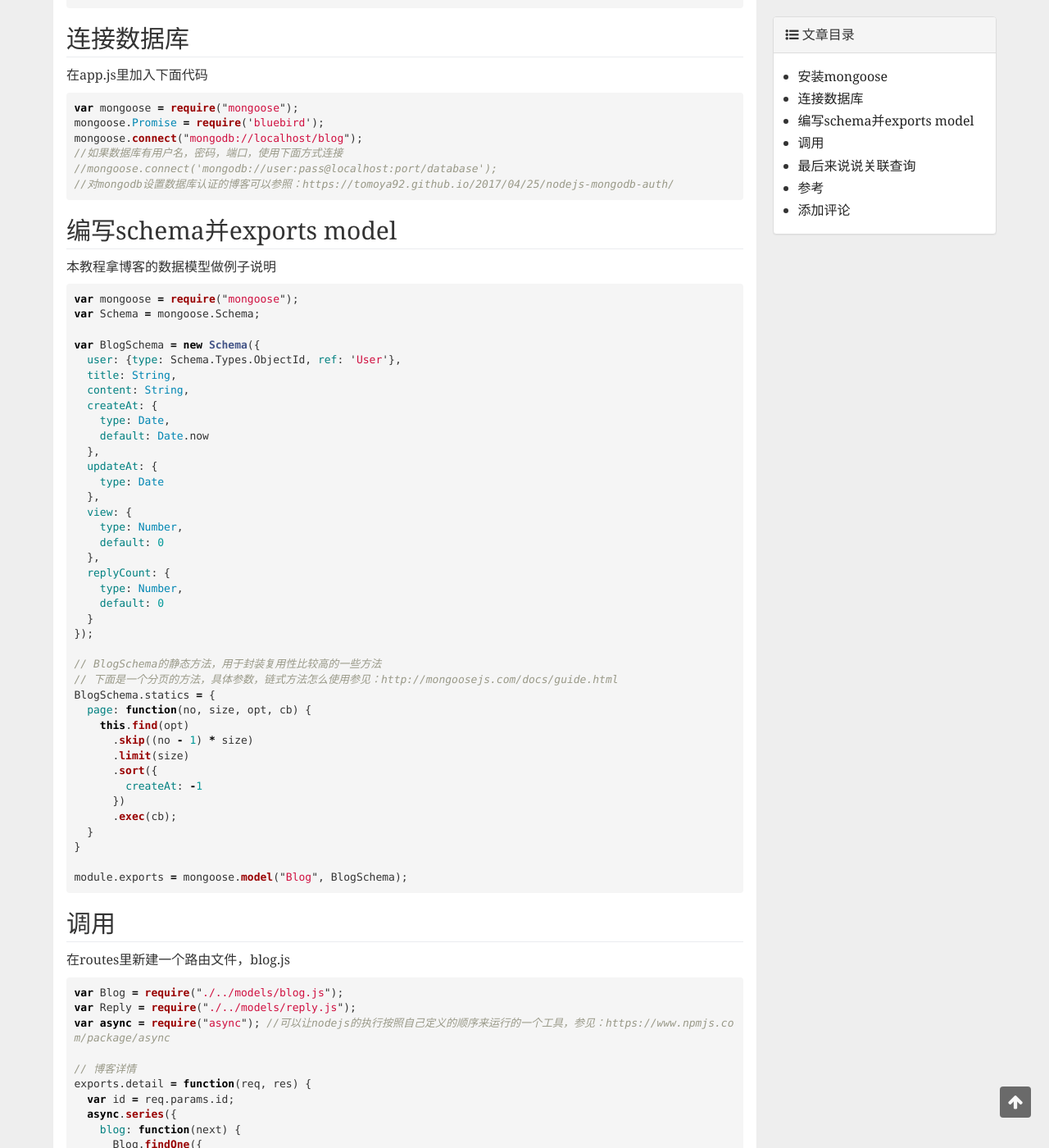
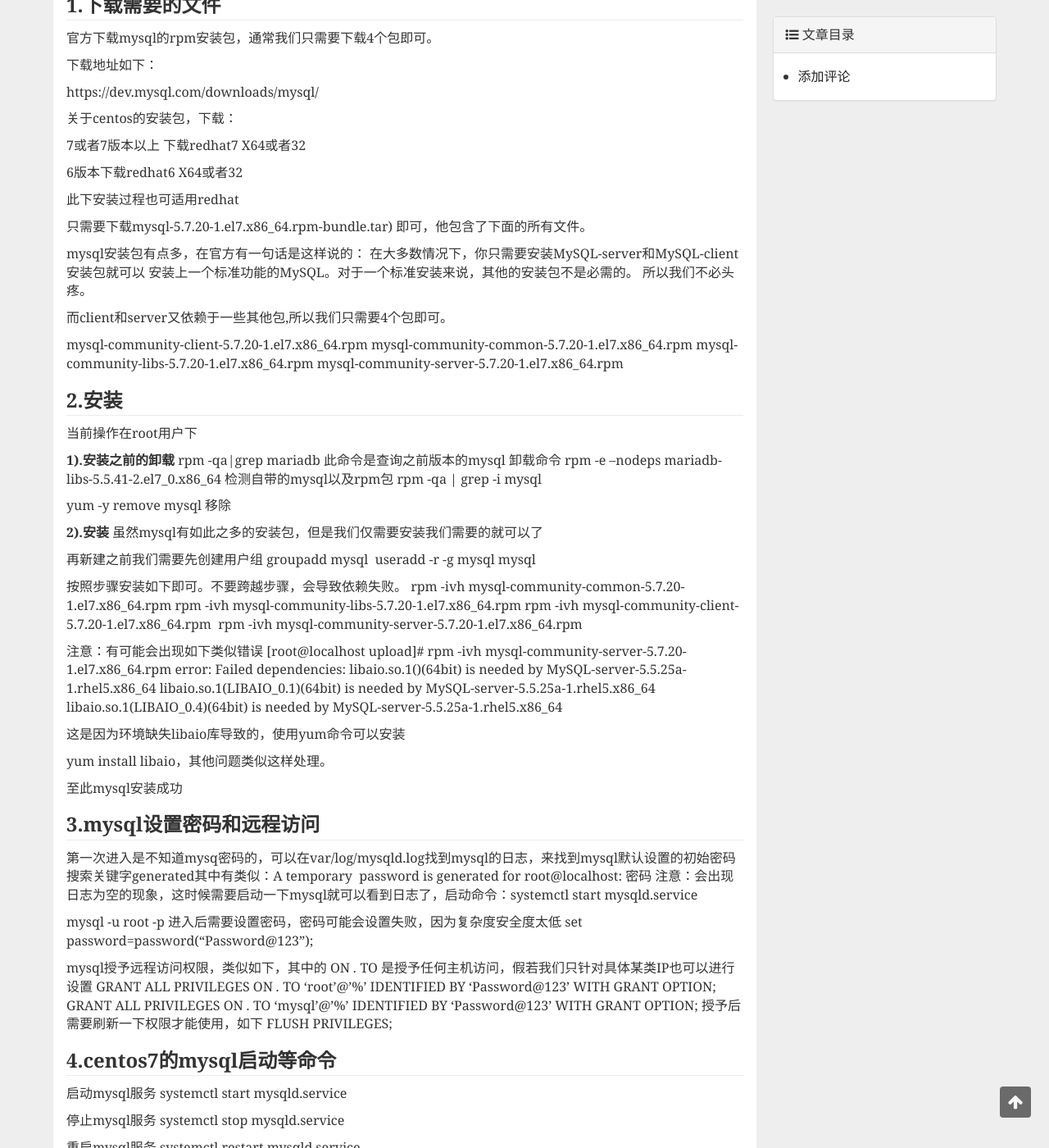
Before and after one commit to fhi329871203/epoch, a Jekyll site: the page built from _posts/2018-11-12-nodejs-mongoose.md, in a window 1280 px wide and 1400 px high, scrolled down 294 px. Shown: the whole window at 82% size. Built offline with Jekyll 4.4.1, drawn with Linux system fonts in a browser that asks for light colours; comment, search, counter and statistics services are not loaded; some of the changed text lies outside the part shown.

Commit message:
Update 2018-11-12-nodejs-mongoose.md

````diff
--- a/_posts/2018-11-12-nodejs-mongoose.md
+++ b/_posts/2018-11-12-nodejs-mongoose.md
@@ -1,273 +1,146 @@
 ---
 layout: post
-title: mongoose的crud及populate的简单使用
+title: centos7上安装mysql5.7版本
 date: 2018-11-12 13:20:20
-categories: nodejs学习笔记
-tags: nodejs mongoose
-author: 朋也
+categories: mysql学习笔记
+tags: mysql centos7
+author: Epoch
 ---
 
-* content
-{:toc}
+**注意：因mysql8.0和之后版本的目前使用范围并不大，当前仅介绍5.7版本的安装。
+当前只针对centos7或者redhat7以上的版本进行介绍安装，其他版本暂不介绍。**
 
-## 安装mongoose
+如下只介绍rpm安装方式(5.7版本任意版本安装都是一样的)
 
-```
-npm i --save mongoose bluebird
-//mongoose不知道从什么版本开始，在启动的时候，会提示使用bluebird
-```
-
-## 连接数据库
-
-在app.js里加入下面代码
+### **1.下载需要的文件**
 
 
+官方下载mysql的rpm安装包，通常我们只需要下载4个包即可。
 
+下载地址如下：
 
-```js
-var mongoose = require("mongoose");
-mongoose.Promise = require('bluebird');
-mongoose.connect("mongodb://localhost/blog");
-//如果数据库有用户名，密码，端口，使用下面方式连接
-//mongoose.connect('mongodb://user:pass@localhost:port/database');
-//对mongodb设置数据库认证的博客可以参照：https://tomoya92.github.io/2017/04/25/nodejs-mongodb-auth/
-```
+https://dev.mysql.com/downloads/mysql/
 
-## 编写schema并exports model
+关于centos的安装包，下载：
 
-本教程拿博客的数据模型做例子说明
+7或者7版本以上 下载redhat7 X64或者32
 
-```js
-var mongoose = require("mongoose");
-var Schema = mongoose.Schema;
+6版本下载redhat6 X64或者32
 
-var BlogSchema = new Schema({
-  user: {type: Schema.Types.ObjectId, ref: 'User'},
-  title: String,
-  content: String,
-  createAt: {
-    type: Date,
-    default: Date.now
-  },
-  updateAt: {
-    type: Date
-  },
-  view: {
-    type: Number,
-    default: 0
-  },
-  replyCount: {
-    type: Number,
-    default: 0
-  }
-});
+此下安装过程也可适用redhat
 
-// BlogSchema的静态方法，用于封装复用性比较高的一些方法
-// 下面是一个分页的方法，具体参数，链式方法怎么使用参见：http://mongoosejs.com/docs/guide.html
-BlogSchema.statics = {
-  page: function(no, size, opt, cb) {
-    this.find(opt)
-      .skip((no - 1) * size)
-      .limit(size)
-      .sort({
-        createAt: -1
-      })
-      .exec(cb);
-  }
-}
+只需要下载mysql-5.7.20-1.el7.x86_64.rpm-bundle.tar) 即可，他包含了下面的所有文件。
 
-module.exports = mongoose.model("Blog", BlogSchema);
-```
+mysql安装包有点多，在官方有一句话是这样说的：
+在大多数情况下，你只需要安装MySQL-server和MySQL-client安装包就可以
+安装上一个标准功能的MySQL。对于一个标准安装来说，其他的安装包不是必需的。
+所以我们不必头疼。
 
-## 调用
+而client和server又依赖于一些其他包,所以我们只需要4个包即可。
 
-在routes里新建一个路由文件，blog.js
+mysql-community-client-5.7.20-1.el7.x86_64.rpm
+mysql-community-common-5.7.20-1.el7.x86_64.rpm
+mysql-community-libs-5.7.20-1.el7.x86_64.rpm
+mysql-community-server-5.7.20-1.el7.x86_64.rpm
 
-```js
-var Blog = require("./../models/blog.js");
-var Reply = require("./../models/reply.js");
-var async = require("async"); //可以让nodejs的执行按照自己定义的顺序来运行的一个工具，参见：https://www.npmjs.com/package/async
+### **2.安装**
 
-// 博客详情
-exports.detail = function(req, res) {
-  var id = req.params.id;
-  async.series({
-    blog: function(next) {
-      Blog.findOne({
-        _id: id
-      }, function(err, blog) {
-        next(null, blog);
-      })
-    },
-    replies: function(next) {
-      Reply.find({
-          blog: id
-        })
-        .populate("blog", "title")
-        .exec(function(err, replies) {
-          if (err) console.log(err);
-          console.log(replies);
-          next(null, replies);
-        })
-    }
-  }, function(err, result) {
-    res.render("detail", {
-      blog: result.blog,
-      replies: result.replies
-    })
-  })
-}
+当前操作在root用户下
 
-//创建博客
-exports.create = function(req, res) {
-  res.render("create");
-};
+**1).安装之前的卸载**
+rpm -qa|grep mariadb
+此命令是查询之前版本的mysql
+卸载命令
+rpm -e --nodeps mariadb-libs-5.5.41-2.el7_0.x86_64
+检测自带的mysql以及rpm包
+rpm -qa | grep -i mysql
 
-//保存博客
-exports.save = function(req, res) {
-  var blog = new Blog();
-  blog.title = req.body.title;
-  blog.content = req.body.content;
-  blog.createAt = Date.now();
+yum -y remove mysql 移除
 
-  blog.save(function(err, result) {
-    if (err) console.log(err);
-    res.redirect("/");
-  })
-}
+**2).安装**
+虽然mysql有如此之多的安装包，但是我们仅需要安装我们需要的就可以了
 
-//编辑博客
-exports.edit = function(req, res) {
-  var id = req.params.id;
-  Blog.findOne({
-    _id: id
-  }, function(err, blog) {
-    if (err) console.log(err);
-    res.render("edit", {
-      blog: blog
-    })
-  })
-}
+再新建之前我们需要先创建用户组
+groupadd mysql
+useradd -r -g mysql mysql
 
-//更新博客
-exports.update = function(req, res) {
-  var id = req.body.id;
-  var title = req.body.title;
-  var content = req.body.content;
-  Blog.update({
-    _id: id
-  }, {
-    $set: {
-      title: title,
-      content: content,
-      updateAt: Date.now()
-    }
-  }, function(err, result) {
-    if (err) console.log(err);
-    res.redirect("/");
-  })
-}
+按照步骤安装如下即可。不要跨越步骤，会导致依赖失败。
+rpm -ivh mysql-community-common-5.7.20-1.el7.x86_64.rpm
+rpm -ivh mysql-community-libs-5.7.20-1.el7.x86_64.rpm
+rpm -ivh mysql-community-client-5.7.20-1.el7.x86_64.rpm
+rpm -ivh mysql-community-server-5.7.20-1.el7.x86_64.rpm
 
-//删除博客（删除方法是remove，不是delete，在sequelizejs里是destory，这个。。。只能自己去查文档了！）
-exports.delete = function(req, res) {
-  Blog.remove({
-    _id: req.params.id
-  }, function(err, result) {
-    if (err) console.log(err);
-    res.redirect("/");
-  })
-}
-```
+注意：有可能会出现如下类似错误
+[root@localhost upload]# rpm -ivh mysql-community-server-5.7.20-1.el7.x86_64.rpm
+error: Failed dependencies:
+libaio.so.1()(64bit) is needed by MySQL-server-5.5.25a-1.rhel5.x86_64
+libaio.so.1(LIBAIO_0.1)(64bit) is needed by MySQL-server-5.5.25a-1.rhel5.x86_64
+libaio.so.1(LIBAIO_0.4)(64bit) is needed by MySQL-server-5.5.25a-1.rhel5.x86_64
 
-## 最后来说说关联查询
+这是因为环境缺失libaio库导致的，使用yum命令可以安装
 
-mongoose 里查询链式有个方法 populate()
+yum install libaio，其他问题类似这样处理。
 
-官方文档里的语法是这样的
+至此mysql安装成功
 
-```
-populate(path, [select], [model], [match], [options])
-```
+### **3.mysql设置密码和远程访问**
 
-看着那么多参数，其实前两个就能满足大部分的关联查询的需求了，参数解释：
+第一次进入是不知道mysq密码的，可以在var/log/mysqld.log找到mysql的日志，来找到mysql默认设置的初始密码
+搜索关键字generated其中有类似：A temporary  password is generated for root@localhost: 密码
+注意：会出现日志为空的现象，这时候需要启动一下mysql就可以看到日志了，启动命令：systemctl start mysqld.service
 
-- path <Object, String> either the path to populate or an object specifying all parameters
-- [select] <Object, String> Field selection for the population query
-- [model] <Model> The model you wish to use for population. If not specified, populate will look up the model by the name in the Schema's ref field.
-- [match] <Object> Conditions for the population query
-- [options] <Object> Options for the population query (sort, etc)
+mysql -u root -p 进入后需要设置密码，密码可能会设置失败，因为复杂度安全度太低
+set password=password("Password@123");
 
-第一个参数可以理解为要关联查询的文档是谁
-第二个参数意思是要查询关联文档里的哪些字段
-如果想在关联里加入条件，可以这样写
+mysql授予远程访问权限，类似如下，其中的 ON *.* TO 是授予任何主机访问，假若我们只针对具体某类IP也可以进行设置
+GRANT ALL PRIVILEGES ON *.* TO 'root'@'%' IDENTIFIED BY 'Password@123' WITH GRANT OPTION;
+GRANT ALL PRIVILEGES ON *.* TO 'mysql'@'%' IDENTIFIED BY 'Password@123' WITH GRANT OPTION;
+授予后需要刷新一下权限才能使用，如下
+FLUSH PRIVILEGES;
 
-```js
-.populate({path: 'user', match: {name: req.query.name}})
-```
+### **4.centos7的mysql启动等命令**
 
-下面以博客评论的model来说明
+启动mysql服务
+systemctl start mysqld.service
 
-```js
-var mongoose = require("mongoose");
-var Schema = mongoose.Schema;
-var ObjectId = Schema.Types.ObjectId;
+停止mysql服务
+systemctl stop mysqld.service
 
-var ReplySchema = new Schema({
-  blog: {//这个字段就是blog与reply的关联字段，保存的是blog的id，如果查询某一条回复是属于哪个博客的，就需要这个字段来建立联系
-    type: ObjectId,
-    ref: "Blog"//表示当前字段指向哪个文档（也就是关联的哪个表）
-  },
-  content: String,
-  createAt: {
-    type: Date,
-    default: Date.now
-  },
-  up: {
-    type: Number,
-    default: 0
-  },
-  down: {
-    type: Number,
-    default: 0
-  }
-})
+重启mysql服务
+systemctl restart mysqld.service
 
-module.exports = mongoose.model("Reply", ReplySchema);
-```
+查看mysql服务当前状态
+systemctl status mysqld.service
 
-关于查询，可以参见博客的crud代码里的detail方法，下面只贴出关联查询部分代码，上面代码贴的有全部的
+设置mysql服务开机自启动
+systemctl enable mysqld.service
 
-```js
-exports.detail = function(req, res) {
-  var id = req.params.id;
-  async.series({
-    blog: function(next) {
-      Blog.findOne({
-        _id: id
-      }, function(err, blog) {
-        next(null, blog);
-      })
-    },
-    replies: function(next) {
-      Reply.find({
-          blog: id
-        })
-        .populate("blog", "title") //将reply与blog关联，并只查出blog的标题，查询出来的数据结构是：{_id: xxx, blog: {title: xxx, _id: xxx}, createAt: xxx ...} 详见console.log(replies), 如果想关联查出blog里的多个字段，populate 第二个参数以空格分割，如：.populate('blog', 'title content')
-        .exec(function(err, replies) {
-          if (err) console.log(err);
-          console.log(replies);
-          next(null, replies);
-        })
-    }
-  }, function(err, result) {
-    res.render("detail", {
-      blog: result.blog,
-      replies: result.replies
-    })
-  })
-}
-```
+停止mysql服务开机自启动
+systemctl disable mysqld.service
 
-## 参考
+### **5.mysql的大小写问题**
 
-- <http://mongoosejs.com/docs/api.html#query_Query-populate>
+A：如果不设置mysql的配置文件，mysql默认是区分大小写的，为了不区分大小写，需要设置如下:
+编辑MySQL安装目录下的my.ini文件，默认文件路径是/etc/my.cnf，使用vi或者vim命令在[mysqld]节下
+添加 lower_case_table_names=1(备注：为0时大小写敏感，为1时大小写不敏感)，可以实现MySql按照建表Sql语句的大小写状态来定义表名。
+B：修改默认端口号在[mysqld]下 增加 port=3506 为 端口号，然后重启
+
+### **6.防火墙端口号开放**
+
+如需对外要提供本端口号开放，要做俩个步骤
+1.管理平台将此端口号设为出口
+2.系统需要将此端口开放，因为centos的防火墙的问题
+不建议直接关闭防火墙
+操作如下：
+查看端口号是否开放：firewall-cmd --query-port=3306/tcp
+
+添加指定需要开放的端口：
+firewall-cmd --add-port=3306/tcp --permanent
+备注：--permanent表示永久生效，没有此参数重启后失效
+重载入添加的端口：
+firewall-cmd --reload
+查询指定端口是否开启成功：
+firewall-cmd --query-port=3306/tcp
+
+移除指定端口：
+firewall-cmd --permanent --remove-port=3306/tcp
````
